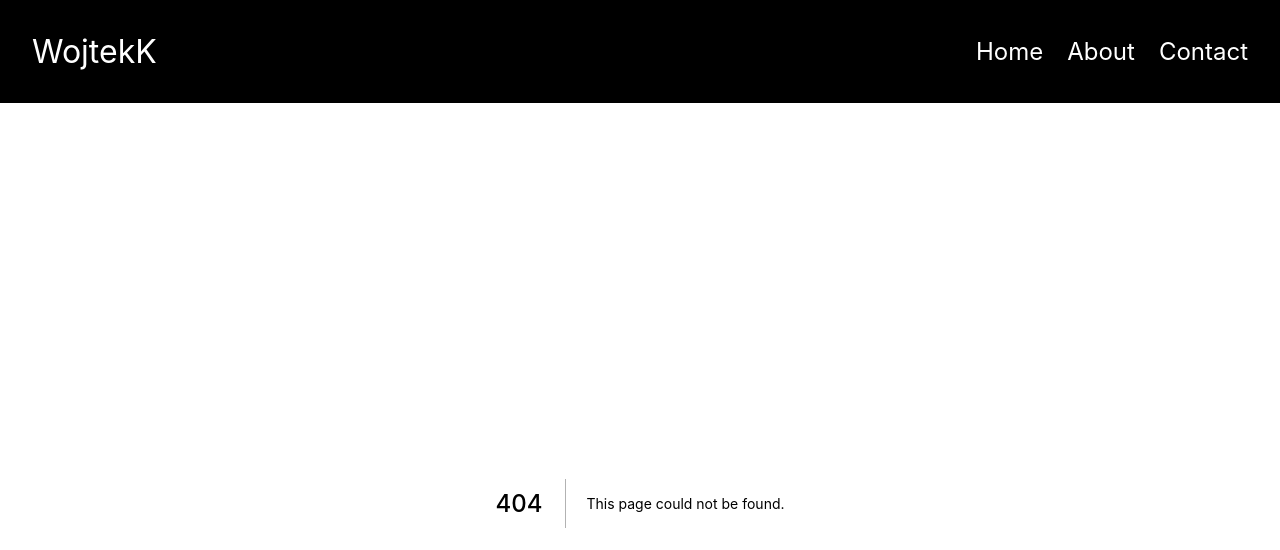
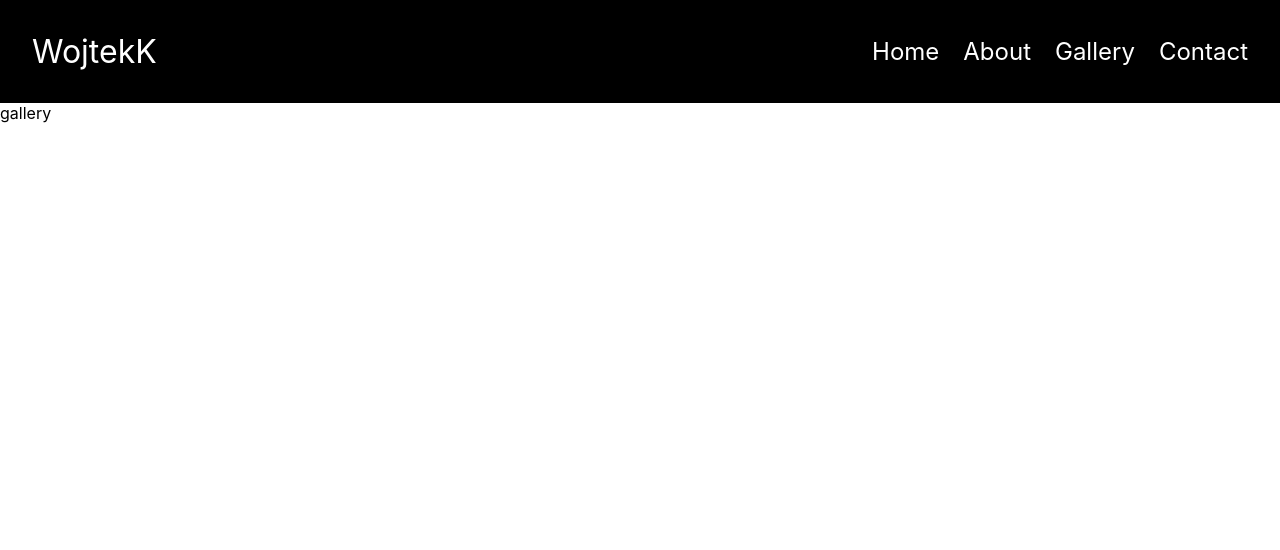
Before and after one commit to wojtek99955/NextJS---routes, a Next.js app: page /gallery in a window 1280 px wide. Before the commit this address had no page. Shown: the top 550 px of the page. Built offline with nearby package versions, Linux system fonts and the light colour scheme.

Commit message:
Gallery section added

```diff
--- a/components/Layout.js
+++ b/components/Layout.js
@@ -36,6 +36,9 @@ function Layout({ children }) {
           <Link href="/about">
             <StyledLink>About</StyledLink>
           </Link>
+          <Link href="/gallery">
+            <StyledLink>Gallery</StyledLink>
+          </Link>
           <Link href="/contact">
             <StyledLink>Contact</StyledLink>
           </Link>
--- /dev/null
+++ b/pages/gallery.js
@@ -0,0 +1,13 @@
+import styled from "styled-components";
+
+const Section = styled.section``;
+
+function gallery() {
+  return (
+    <>
+      <div>gallery</div>
+    </>
+  );
+}
+
+export default gallery;
```
